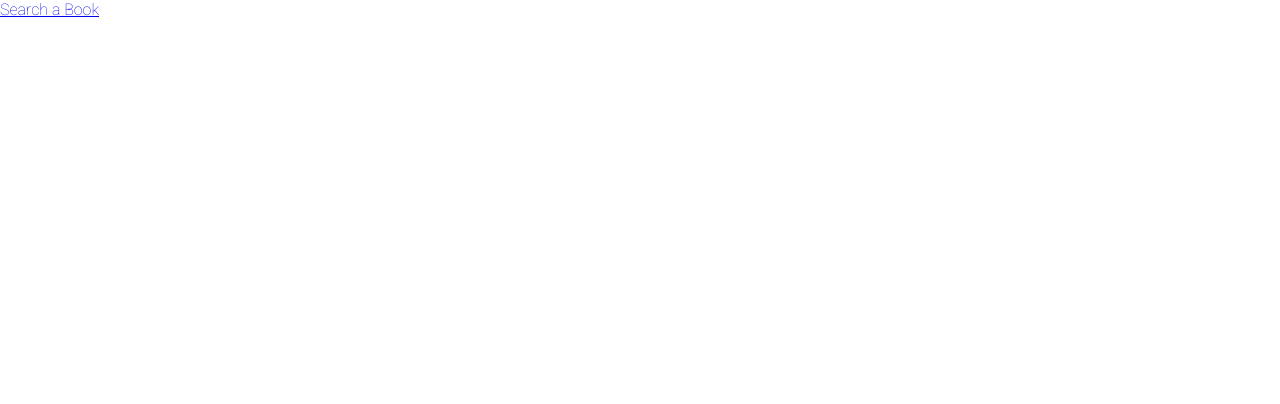
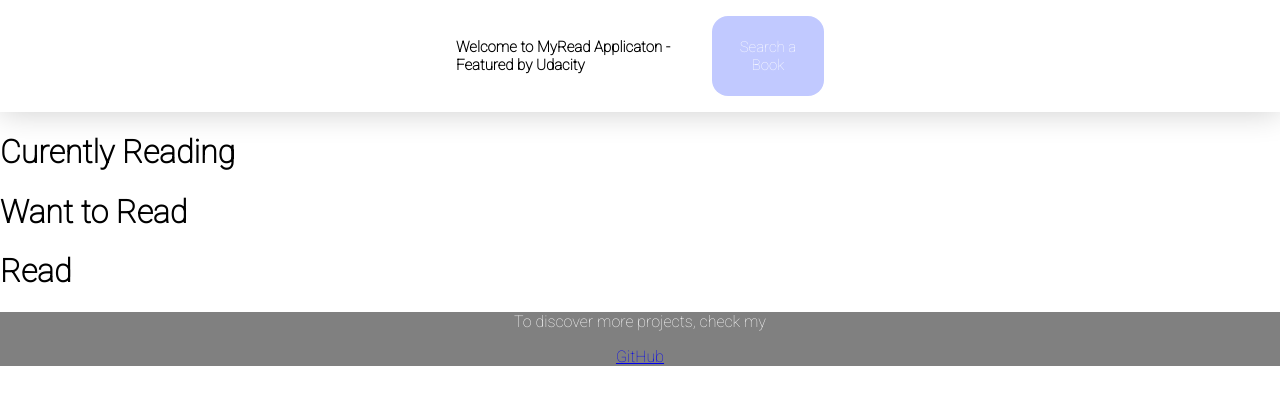
Before and after one commit to erwanriou/myread, a React (Create React App) app: page / in a window 1280 px wide. Shown: the top 404 px of the page. Built offline with nearby package versions, Linux system fonts and the light colour scheme.

Commit message:
upgrade the book component with the select and options shelves

```diff
--- a/src/components/app/App.js
+++ b/src/components/app/App.js
@@ -4,6 +4,7 @@ import './App.css';
 import Main from '../main/Main.js';
 import SearchBar from '../searchbar/SearchBar.js';
 import BooksList from '../bookslist/BooksList.js';
+import Footer from '../footer/Footer.js';
 import * as BookAPI from '../../util/bookAPI.js';
 // importing modules from node
 import { Route} from 'react-router-dom';
@@ -60,6 +61,10 @@ class App extends React.Component  {
             <BooksList books={this.state.books}/>
           </div>
         )} />
+        {/* Main landing page */}
+        <Route  path='/' render={() => (
+          <Footer />
+        )} />
       </div>
     );
   }
--- a/src/components/book/Book.css
+++ b/src/components/book/Book.css
@@ -6,16 +6,16 @@
   justify-content: center;
   margin-right: 30px;
   margin-top: 30px;
-  background-color: #6d6d6d;
+  background-color: white;
   border-radius: 1rem;
-  filter: grayscale(1);
-  box-shadow: 0 0 10px rgba(0, 0, 0, 0.5);
-  transition: 0.5s linear;
+  filter:opacity(0.5);
+  box-shadow: 0 0 10px 0 rgba(0, 0, 0, 0.5);
+  transition: 0.2s linear;
 }
 
 .book:hover {
-  filter: grayscale(0);
-  box-shadow: 0 0 50px rgba(0, 0, 0, 0.5);
+  filter: opacity(1);
+  box-shadow: 0 0 20px 0 rgba(0, 0, 0, 0.5);
 }
 
 .book img {
@@ -30,20 +30,57 @@
 
 .book .text {
   height: 10rem;
-  color: white;
+  color: black;
 }
 
-.book h1, .book h2 {
-  margin: 2rem;
-  font-size: 15px;
+.book h1, .book p {
+  margin: 1rem 2rem;
+  font-size: 12px;
+  font-weight: bold;
   z-index: 1000;
-
+  color: grey;
+  text-decoration: none;
 }
 
-.book h1 {
-
+.book strong {
+  color: black;
 }
 
-.book h2 {
+.book a {
+  position: absolute;
+  display: flex;
+  justify-content: center;
+  margin: 0 auto;
+  width: 100%;
+  bottom: 0;
+  padding: 0.7rem 0;
+  font-size: 12px;
+  font-weight: bold;
+  z-index: 1000;
+  color: white;
+  text-decoration: none;
+  background-color: #c1c9ff;
+}
 
+.book a:hover {
+  background-color: #a2adf7;
 }
+
+.book select {
+  position: absolute;
+  top: 0;
+  border: none;
+  padding: 0.5rem;
+  width: 100%;
+  z-index: 2000;
+}
+
+.book option {
+  border: none;
+  padding: 0.5rem;
+  width: 100%;
+}
+
+.book select:focus, .book option:focus {
+  outline: none;
+}
--- a/src/components/book/Book.js
+++ b/src/components/book/Book.js
@@ -1,6 +1,7 @@
 import React from 'react';
 import './Book.css';
 import noImage from '../../images/No_Image_Available.jpg'
+import plus from '../../images/plus.svg'
 
 class Book extends React.Component {
 
@@ -16,19 +17,38 @@ class Book extends React.Component {
           alt={this.props.book.title}/>
     }
   }
+  //to avoid gigantics caps titles
+  checkTitleLength() {
+    if (this.props.book.title.length < 50) {
+      return <h1>Title : <strong>{this.props.book.title}</strong></h1>
+    } else {
+      return <h1>Title : <strong>See Details</strong></h1>
+    }
+  }
 
   render () {
-
     return (
       <div className="book">
         <div className="image">
           {this.checkThumbnail()}
         </div>
         <div className="text">
-          <h1>{this.props.book.title}</h1>
-          <h2>{this.props.book.subtitle}</h2>
+          {this.checkTitleLength()}
+          <p>Author : <strong>{this.props.book.authors}</strong></p>
+          <p>Language : <strong>{this.props.book.language}</strong></p>
+          <a
+            href={this.props.book.previewLink}
+            target="_blank">
+            Read More
+          </a>
         </div>
-
+        <select id="selectShelvee">
+          <option value="none" selected disabled hidden>Move to...</option>
+          <option value="read" className="select">Read</option>
+          <option value="wantToRead" className="select">Want to Read</option>
+          <option value="currentlyReading" className="select">Curently Reading</option>
+          <option value="none">None</option>
+        </select>
       </div>
     )
   }
--- a/src/components/crshelves/cRShelves.js
+++ b/src/components/crshelves/cRShelves.js
@@ -0,0 +1,15 @@
+import React from 'react';
+import './CRShelves.css';
+
+class CRShelves extends React.Component {
+
+  render () {
+    return (
+      <div>
+        <h1>Curently Reading</h1>
+      </div>
+    )
+  }
+}
+
+export default CRShelves;
--- /dev/null
+++ b/src/components/footer/Footer.css
@@ -0,0 +1,5 @@
+.footer {
+  background-color: grey;
+  text-align: center;
+  color: white;
+}
--- /dev/null
+++ b/src/components/footer/Footer.js
@@ -0,0 +1,16 @@
+import React from 'react';
+import './Footer.css';
+
+class Footer extends React.Component {
+
+  render () {
+    return (
+      <div className="footer">
+        <p>To discover more projects, check my</p>
+        <a href="https://github.com/erwanriou/">GitHub</a>
+      </div>
+    )
+  }
+}
+
+export default Footer;
--- a/src/components/main/Main.css
+++ b/src/components/main/Main.css
@@ -0,0 +1,10 @@
+header h1 {
+  display: flex;
+  align-self: center;
+  align-items: center;
+  justify-content: center;
+  padding: 1rem;
+  height: 3rem;
+  width: 15rem;
+  font-size: 15px;
+}
--- a/src/components/main/Main.js
+++ b/src/components/main/Main.js
@@ -1,16 +1,29 @@
 import React from 'react';
 import {Link} from 'react-router-dom';
+
 import './Main.css';
+import RShelves from '../rShelves/RShelves.js'
+import WTRShelves from '../wTRShelves/WTRShelves.js'
+import CRShelves from '../cRShelves/CRShelves.js'
 
 class Main extends React.Component {
 
   render () {
     return (
       <div>
-        <Link
-          to='/search'>
-          Search a Book
-        </Link>
+        <header className='header'>
+          <h1>Welcome to MyRead Applicaton - Featured by Udacity</h1>
+          <Link
+            className='link'
+            to='/search'>
+            Search a Book
+          </Link>
+        </header>
+        <main>
+          <CRShelves />
+          <WTRShelves />
+          <RShelves />
+        </main>
       </div>
     )
   }
--- a/src/components/rshelves/rShelves.js
+++ b/src/components/rshelves/rShelves.js
@@ -0,0 +1,15 @@
+import React from 'react';
+import './RShelves.css';
+
+class RShelves extends React.Component {
+
+  render () {
+    return (
+      <div>
+        <h1>Read</h1>
+      </div>
+    )
+  }
+}
+
+export default RShelves;
--- a/src/components/searchbar/SearchBar.css
+++ b/src/components/searchbar/SearchBar.css
@@ -5,7 +5,7 @@
   display: flex;
   justify-content: center;
   height: 7rem;
-  background-color: #eab97f;
+  background-color: white;
   box-shadow: 0 0 30px 0 rgba(0, 0, 0, 0.2);
 }
 
@@ -13,7 +13,7 @@
   display: flex;
   align-self: center;
   border: none;
-  background-color: #f5d1a6;
+  background-color: #f3f3f3;
   border-radius: 1rem;
   padding: 1rem;
   height: 3rem;
@@ -34,9 +34,14 @@ textarea:focus, input:focus{
   width: 5rem;
   margin-right: 1rem;
   border-radius: 1rem;
-  background-color: #daa361;
+  background-color:  #c1c9ff;
   color: white;
   text-decoration: none;
   font-size: 15px;
   text-align: center;
 }
+
+.link:hover {
+  background-color: #a2adf7;
+
+}
--- a/src/components/wtrshelves/wTRShelves.js
+++ b/src/components/wtrshelves/wTRShelves.js
@@ -0,0 +1,15 @@
+import React from 'react';
+import './WTRShelves.css';
+
+class WTRShelves extends React.Component {
+
+  render () {
+    return (
+      <div>
+        <h1>Want to Read</h1>
+      </div>
+    )
+  }
+}
+
+export default WTRShelves;
```
Also changed, not shown: src/images/plus.svg (added).
